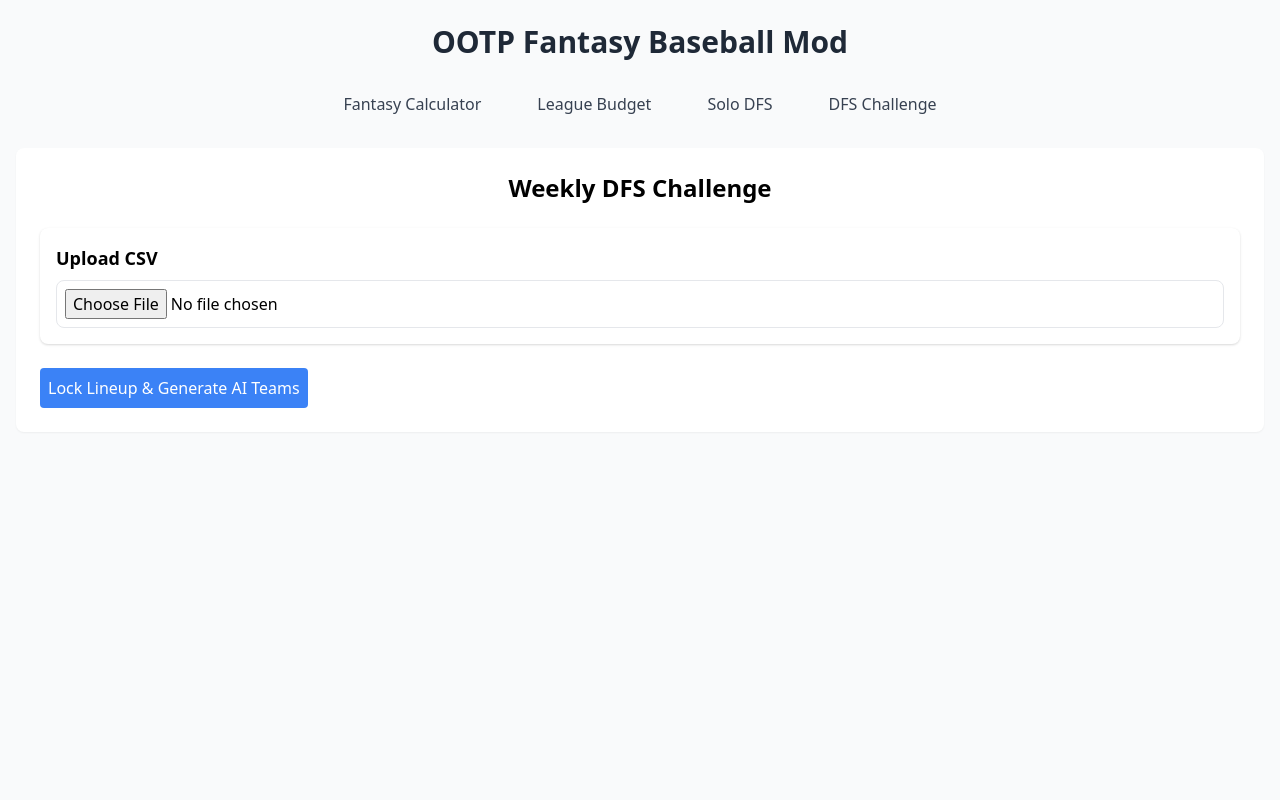
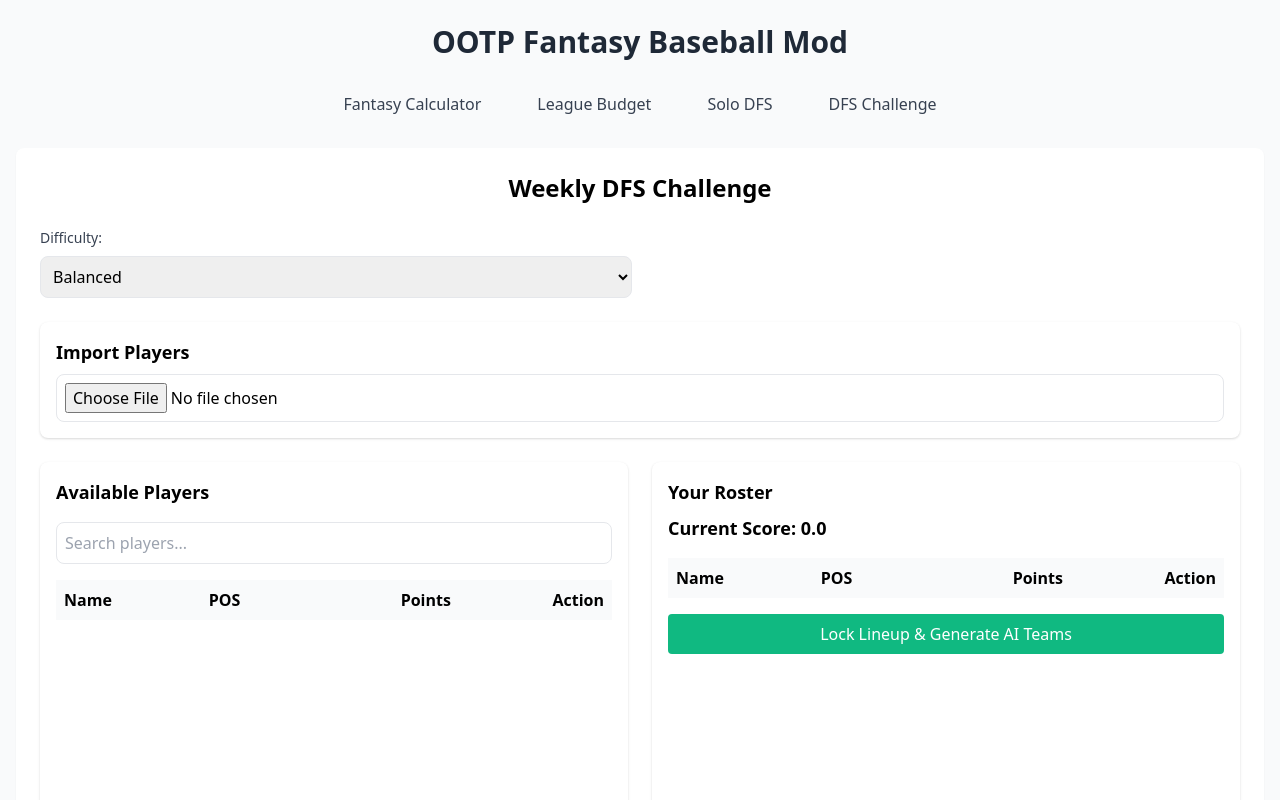
Before and after one commit to quarterback/SimBaseballCalc, a React (Create React App) app: page /dfs-ai in a window 1280 px wide. Shown: the top 800 px of the page. Built offline with nearby package versions, Linux system fonts and the light colour scheme.

Commit message:
Update DFSAI.js

```diff
--- a/src/DFSAI.js
+++ b/src/DFSAI.js
@@ -3,112 +3,41 @@ import Papa from 'papaparse';
 
 const DFSAI = () => {
   const [availablePlayers, setAvailablePlayers] = useState([]);
-  const [roster, setRoster] = useState([]);
+  const [userRoster, setUserRoster] = useState([]);
   const [currentScore, setCurrentScore] = useState(0);
   const [loadingStats, setLoadingStats] = useState(false);
   const [error, setError] = useState('');
-  const [scoringSystem, setScoringSystem] = useState('draftKingsDFS');
-  const [statType, setStatType] = useState('hitting');
-  const [aiTeams, setAiTeams] = useState([]);
   const [gameLocked, setGameLocked] = useState(false);
   const [difficulty, setDifficulty] = useState('balanced');
+  const [aiTeams, setAiTeams] = useState([]);
+  const [searchQuery, setSearchQuery] = useState('');
 
-  const scoringSystems = {
-    draftKingsDFS: {
-      name: 'DraftKings DFS',
-      hitting: { '1B': 3, '2B': 5, '3B': 8, 'HR': 10, 'R': 2, 'RBI': 2, 'BB': 2, 'SB': 5, 'CS': -2, 'HP': 2 },
-      pitching: { 'IP': 2.25, 'K': 2, 'W': 4, 'ER': -2, 'H': -0.6, 'BB': -0.6, 'HP': -0.6, 'CG': 2.5 }
-    }
-  };
+  // ... aiPersonalities array stays the same ...
 
-  // AI Personalities & Strategies
-  const aiPersonalities = [
-    { name: 'KateParkfactor', strategy: 'venueAnalytics' },
-    { name: 'xWOBA_Warrior', strategy: 'advancedStats' },
-    { name: 'Sarah_Numbers', strategy: 'probabilityBased' },
-    { name: 'TomTheStacker', strategy: 'stackLineups' },
-    { name: 'AceHunter_Mike', strategy: 'elitePitcher' },
-    { name: 'ValueJohn_DFS', strategy: 'valueHunting' },
-    { name: 'CindyContact', strategy: 'highFloor' },
-    { name: 'Dave_LaunchAngle', strategy: 'powerUpside' },
-    { name: 'RobertsonK9', strategy: 'strikeoutHeavy' },
-    { name: 'JenStreakSpotter', strategy: 'hotHands' },
-    { name: 'WeatherWatcherAl', strategy: 'weatherBased' },
-    { name: 'MariaMatchups', strategy: 'matchupBased' },
-    { name: 'FadeTheChalk_Sam', strategy: 'contrarian' },
-    { name: 'LowOwned_Lisa', strategy: 'lowOwnership' },
-    { name: 'ReversePublic', strategy: 'antiConsensus' },
-    { name: 'BallparkBetty', strategy: 'homeTeamStack' },
-    { name: 'SpeedsterSteve', strategy: 'baserunning' },
-    { name: 'DefensiveDiana', strategy: 'runPrevention' },
-    { name: 'FavoriteTeamFred', strategy: 'biased' },
-    { name: 'DartThrowDan', strategy: 'random' },
-    { name: 'GutFeelGrace', strategy: 'emotional' },
-    { name: 'YesterdayHero', strategy: 'chasePast' },
-    { name: 'TiltedTony', strategy: 'tiltChasing' },
-    { name: 'FOMO_Frank', strategy: 'fomo' }
-  ];
-
-  const processFile = (file) => {
+  const processFile = async (file) => {
     setLoadingStats(true);
     setError('');
 
-    const reader = new FileReader();
-    reader.onload = ({ target }) => {
-      Papa.parse(target.result, {
+    try {
+      const text = await file.text();
+      Papa.parse(text, {
         header: true,
         dynamicTyping: true,
         skipEmptyLines: true,
         complete: (results) => {
           if (results.errors.length > 0) {
-            console.error('CSV Parse Errors:', results.errors);
-            setError('Error parsing CSV file.');
-            setLoadingStats(false);
+            setError('Error parsing CSV file');
             return;
           }
 
-          if (!results.data || results.data.length === 0) {
-            setError('CSV file is empty or incorrectly formatted.');
-            setLoadingStats(false);
-            return;
-          }
-
-          // Ensure required columns exist
-          const requiredColumns = ['Name', 'TM', 'POS', 'AB', 'H', '1B', '2B', '3B', 'HR', 'R', 'RBI', 'BB', 'SB', 'CS', 'HP', 'IP', 'K', 'HA', 'W', 'ER', 'BB', 'HP', 'CG'];
-          const fileColumns = Object.keys(results.data[0]);
-
-          const missingColumns = requiredColumns.filter(col => !fileColumns.includes(col));
-          if (missingColumns.length > 0) {
-            setError(`Missing required columns: ${missingColumns.join(', ')}`);
-            setLoadingStats(false);
-            return;
-          }
-
-          const processedPlayers = results.data.map(player => ({
-            Name: player.Name,
-            TM: player.TM,
-            POS: player.POS,
-            AB: player.AB || 0,
-            H: player.H || 0,
-            '1B': (player.H || 0) - ((player['2B'] || 0) + (player['3B'] || 0) + (player.HR || 0)),
-            '2B': player['2B'] || 0,
-            '3B': player['3B'] || 0,
-            HR: player.HR || 0,
-            R: player.R || 0,
-            RBI: player.RBI || 0,
-            BB: player.BB || 0,
-            SB: player.SB || 0,
-            CS: player.CS || 0,
-            HP: player.HP || 0,
-            IP: player.IP || 0,
-            K: player.K || 0,
-            HA: player.HA || 0,
-            W: player.W || 0,
-            ER: player.ER || 0,
-            HP: player.HP || 0,
-            CG: player.CG || 0,
-            points: calculatePoints(player)
-          }));
+          const processedPlayers = results.data.map(player => {
+            const singles = (player.H || 0) - ((player['2B'] || 0) + (player['3B'] || 0) + (player.HR || 0));
+            return {
+              ...player,
+              '1B': singles,
+              points: calculateFantasyPoints(player)
+            };
+          });
 
           setAvailablePlayers(processedPlayers);
           setLoadingStats(false);
@@ -118,98 +47,219 @@ const DFSAI = () => {
           setLoadingStats(false);
         }
       });
-    };
-    reader.readAsText(file);
+    } catch (error) {
+      setError(`Error reading file: ${error.message}`);
+      setLoadingStats(false);
+    }
   };
 
-  const calculatePoints = (player) => {
-    const scoring = scoringSystems[scoringSystem][statType];
-    return Object.entries(scoring).reduce((total, [stat, value]) => total + (player[stat] || 0) * value, 0);
+  const calculateFantasyPoints = (player) => {
+    // Basic DraftKings scoring
+    const scoring = {
+      '1B': 3, '2B': 5, '3B': 8, 'HR': 10,
+      'R': 2, 'RBI': 2, 'BB': 2, 'SB': 5,
+      'CS': -2, 'HBP': 2,
+      'IP': 2.25, 'K': 2, 'W': 4, 'ER': -2,
+      'H': -0.6, 'BB': -0.6
+    };
+
+    return Object.entries(scoring).reduce((total, [stat, points]) => {
+      const value = player[stat] || 0;
+      return total + (value * points);
+    }, 0);
   };
 
-  const generateAiTeams = () => {
-    if (availablePlayers.length === 0) {
-      setError('No player data available.');
+  const addToRoster = (player) => {
+    if (userRoster.length >= 9) {
+      setError('Roster is full (9 players maximum)');
       return;
     }
 
-    let teams = aiPersonalities.map(personality => {
-      let selectedPlayers = [...availablePlayers]
-        .sort(() => Math.random() - 0.5)
-        .slice(0, 9);
+    const updatedRoster = [...userRoster, player];
+    setUserRoster(updatedRoster);
+    updateScore(updatedRoster);
+  };
 
-      let totalPoints = selectedPlayers.reduce((sum, player) => sum + calculatePoints(player), 0);
+  const removeFromRoster = (playerIndex) => {
+    const updatedRoster = userRoster.filter((_, index) => index !== playerIndex);
+    setUserRoster(updatedRoster);
+    updateScore(updatedRoster);
+  };
 
-      return { name: personality.name, score: totalPoints, roster: selectedPlayers };
-    });
-
-    if (difficulty === 'hard') {
-      teams.forEach(team => (team.score *= 1.1));
-    } else if (difficulty === 'easy') {
-      teams.forEach(team => (team.score *= 0.9));
-    }
-
-    setAiTeams(teams);
+  const updateScore = (roster) => {
+    const score = roster.reduce((total, player) => total + (player.points || 0), 0);
+    setCurrentScore(score);
   };
 
   const lockGame = () => {
-    if (roster.length === 0) {
-      setError('Select players before locking the game.');
+    if (userRoster.length !== 9) {
+      setError('Please select exactly 9 players before locking your lineup');
       return;
     }
-
     setGameLocked(true);
     generateAiTeams();
   };
+
+  // ... rest of AI team generation logic stays the same ...
 
   return (
     <div className="space-y-6">
       <h2 className="text-2xl font-bold text-center">Weekly DFS Challenge</h2>
 
-      {error && <div className="text-red-500">{error}</div>}
-      {loadingStats && <div className="text-gray-500">Loading player data...</div>}
+      {error && (
+        <div className="bg-red-100 border border-red-400 text-red-700 px-4 py-3 rounded relative">
+          {error}
+        </div>
+      )}
 
-      {/* File Upload */}
+      <div className="grid grid-cols-1 md:grid-cols-2 gap-4 mb-6">
+        <div>
+          <label className="block text-sm font-medium text-gray-700 mb-2">
+            Difficulty:
+          </label>
+          <select
+            value={difficulty}
+            onChange={(e) => setDifficulty(e.target.value)}
+            disabled={gameLocked}
+            className="w-full p-2 border rounded-lg"
+          >
+            <option value="easy">Easy</option>
+            <option value="balanced">Balanced</option>
+            <option value="hard">Hard</option>
+          </select>
+        </div>
+      </div>
+
       <div className="bg-white rounded-lg shadow p-4 mb-6">
-        <h3 className="text-lg font-semibold mb-2">Upload CSV</h3>
+        <h3 className="text-lg font-semibold mb-2">Import Players</h3>
         <input
           type="file"
           accept=".csv"
           onChange={(e) => e.target.files?.[0] && processFile(e.target.files[0])}
           className="block w-full p-2 border rounded-lg"
-          disabled={loadingStats}
+          disabled={loadingStats || gameLocked}
         />
       </div>
 
-      {/* Lock Lineup & Generate AI Teams */}
-      <button
-        onClick={lockGame}
-        disabled={gameLocked || availablePlayers.length === 0}
-        className="bg-blue-500 text-white p-2 rounded mt-2"
-      >
-        Lock Lineup & Generate AI Teams
-      </button>
+      <div className="grid grid-cols-1 lg:grid-cols-2 gap-6">
+        {/* Available Players */}
+        <div className="bg-white rounded-lg shadow p-4">
+          <h3 className="text-lg font-semibold mb-4">Available Players</h3>
+          <input
+            type="text"
+            placeholder="Search players..."
+            value={searchQuery}
+            onChange={(e) => setSearchQuery(e.target.value)}
+            className="w-full p-2 mb-4 border rounded-lg"
+            disabled={gameLocked}
+          />
+          <div className="h-96 overflow-y-auto">
+            <table className="min-w-full">
+              <thead className="bg-gray-50">
+                <tr>
+                  <th className="p-2 text-left">Name</th>
+                  <th className="p-2 text-left">POS</th>
+                  <th className="p-2 text-right">Points</th>
+                  <th className="p-2 text-right">Action</th>
+                </tr>
+              </thead>
+              <tbody>
+                {availablePlayers
+                  .filter(player =>
+                    player.Name?.toLowerCase().includes(searchQuery.toLowerCase()) ||
+                    player.POS?.toLowerCase().includes(searchQuery.toLowerCase())
+                  )
+                  .map((player, idx) => (
+                    <tr key={idx} className="border-t">
+                      <td className="p-2">{player.Name}</td>
+                      <td className="p-2">{player.POS}</td>
+                      <td className="p-2 text-right">{player.points?.toFixed(1)}</td>
+                      <td className="p-2 text-right">
+                        <button
+                          onClick={() => addToRoster(player)}
+                          disabled={gameLocked}
+                          className="px-3 py-1 bg-blue-500 text-white rounded hover:bg-blue-600 disabled:opacity-50"
+                        >
+                          Add
+                        </button>
+                      </td>
+                    </tr>
+                  ))}
+              </tbody>
+            </table>
+          </div>
+        </div>
 
-      {/* Leaderboard */}
-      {gameLocked && (
-        <div>
-          <h3 className="text-xl font-bold mt-4">Leaderboard</h3>
-          <table className="table-auto w-full border">
-            <thead>
+        {/* User's Roster */}
+        <div className="bg-white rounded-lg shadow p-4">
+          <h3 className="text-lg font-semibold mb-2">Your Roster</h3>
+          <div className="mb-4">
+            <p className="text-lg font-semibold">
+              Current Score: {currentScore.toFixed(1)}
+            </p>
+          </div>
+          <table className="min-w-full">
+            <thead className="bg-gray-50">
               <tr>
-                <th>User/AI</th>
-                <th>Score</th>
+                <th className="p-2 text-left">Name</th>
+                <th className="p-2 text-left">POS</th>
+                <th className="p-2 text-right">Points</th>
+                <th className="p-2 text-right">Action</th>
               </tr>
             </thead>
             <tbody>
+              {userRoster.map((player, idx) => (
+                <tr key={idx} className="border-t">
+                  <td className="p-2">{player.Name}</td>
+                  <td className="p-2">{player.POS}</td>
+                  <td className="p-2 text-right">{player.points?.toFixed(1)}</td>
+                  <td className="p-2 text-right">
+                    <button
+                      onClick={() => removeFromRoster(idx)}
+                      disabled={gameLocked}
+                      className="px-3 py-1 bg-red-500 text-white rounded hover:bg-red-600 disabled:opacity-50"
+                    >
+                      Remove
+                    </button>
+                  </td>
+                </tr>
+              ))}
+            </tbody>
+          </table>
+
+          <button
+            onClick={lockGame}
+            disabled={gameLocked || userRoster.length !== 9}
+            className="mt-4 w-full bg-green-500 text-white p-2 rounded hover:bg-green-600 disabled:opacity-50"
+          >
+            Lock Lineup & Generate AI Teams
+          </button>
+        </div>
+      </div>
+
+      {/* Leaderboard */}
+      {gameLocked && aiTeams.length > 0 && (
+        <div className="bg-white rounded-lg shadow p-4">
+          <h3 className="text-xl font-bold mb-4">Leaderboard</h3>
+          <table className="min-w-full">
+            <thead className="bg-gray-50">
               <tr>
-                <td>You</td>
-                <td>{currentScore.toFixed(1)}</td>
+                <th className="p-2 text-left">User/AI</th>
+                <th className="p-2 text-left">Strategy</th>
+                <th className="p-2 text-right">Score</th>
+              </tr>
+            </thead>
+            <tbody>
+              <tr className="border-t">
+                <td className="p-2">You</td>
+                <td className="p-2">User</td>
+                <td className="p-2 text-right">{currentScore.toFixed(1)}</td>
               </tr>
               {aiTeams.map((team, idx) => (
-                <tr key={idx}>
-                  <td>{team.name}</td>
-                  <td>{team.score.toFixed(1)}</td>
+                <tr key={idx} className="border-t">
+                  <td className="p-2">{team.name}</td>
+                  <td className="p-2">{team.strategy}</td>
+                  <td className="p-2 text-right">{team.score.toFixed(1)}</td>
                 </tr>
               ))}
             </tbody>
```
